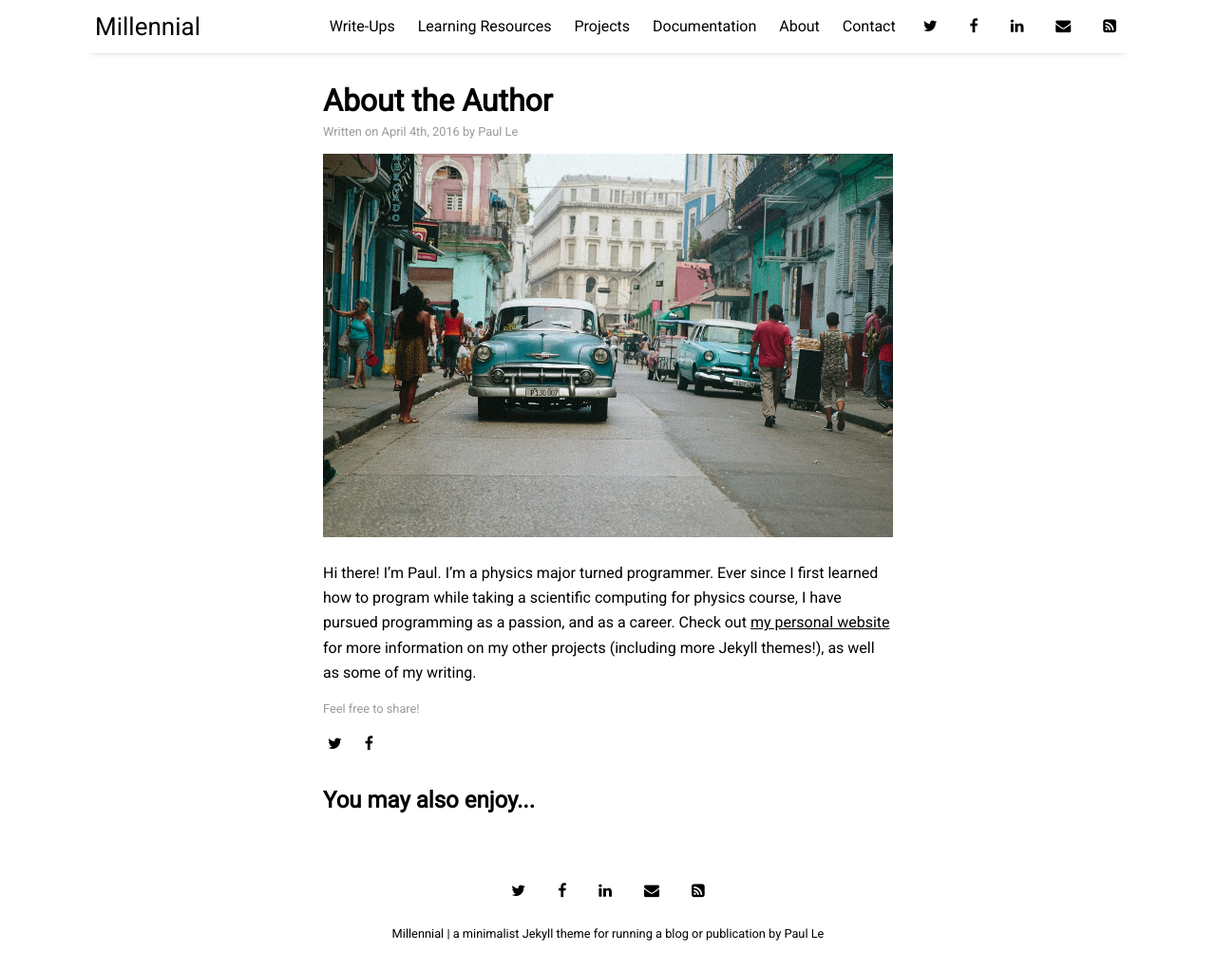
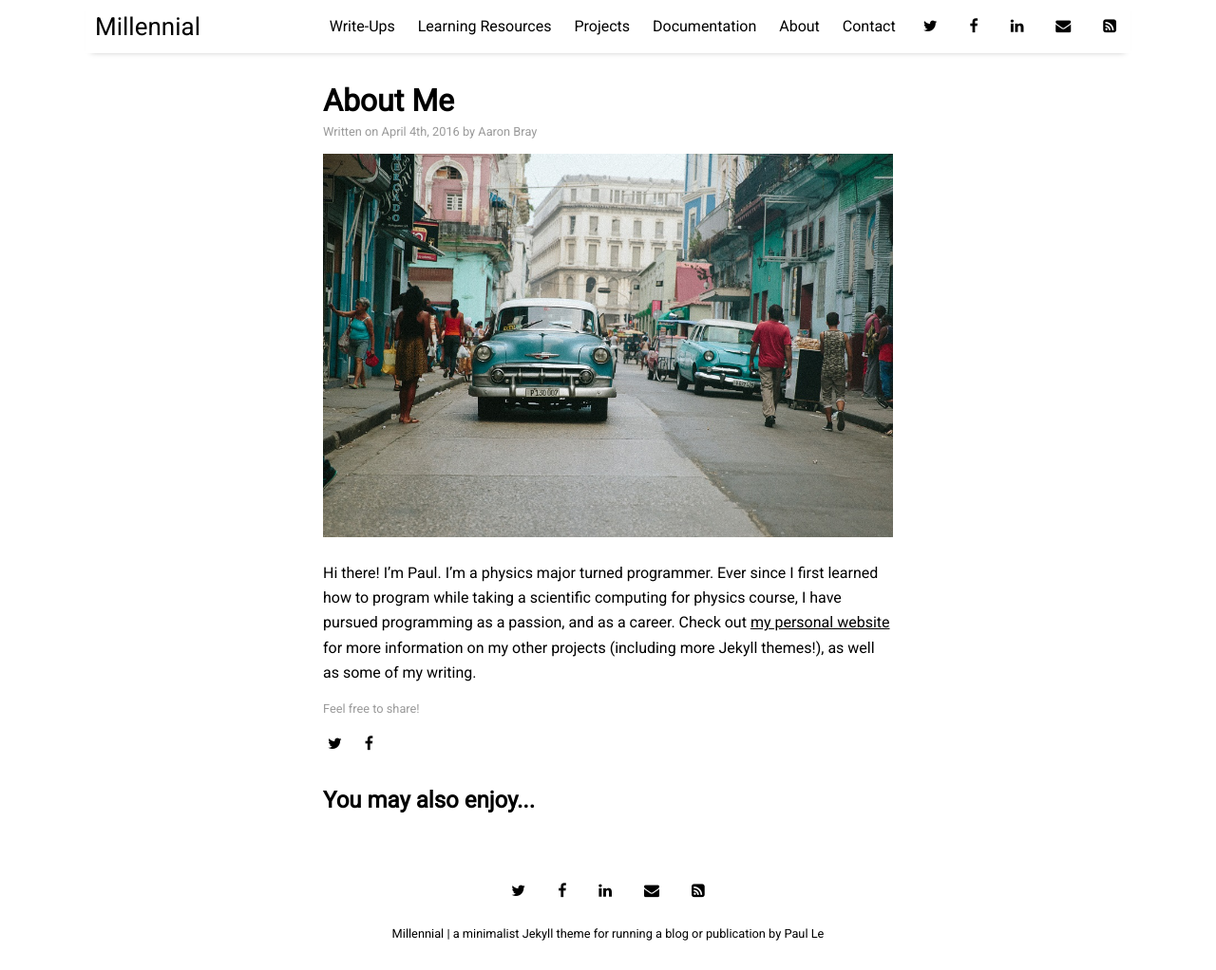
Before and after one commit to AaronBray/AaronBray.github.io, a Jekyll site: the page built from _posts/2016-04-04-About-Me.md, in a window 1280 px wide and 1022 px high. Shown: the whole window at 95% size. Built offline with Jekyll 4.4.1, drawn with Linux system fonts in a browser that asks for light colours; nearby versions of some CDN libraries.

Commit message:
Update and rename 2016-04-04-About-the-author.md to 2016-04-04-About-Me.md

```diff
--- a/_posts/2016-04-04-About-the-author.md
+++ b/_posts/2016-04-04-About-Me.md
@@ -1,7 +1,7 @@
 ---
 layout: post
-title: "About the Author"
-author: "Paul Le"
+title: "About Me"
+author: "Aaron Bray"
 categories: facts
 tags: [sample]
 image: cuba-1.jpg
```
